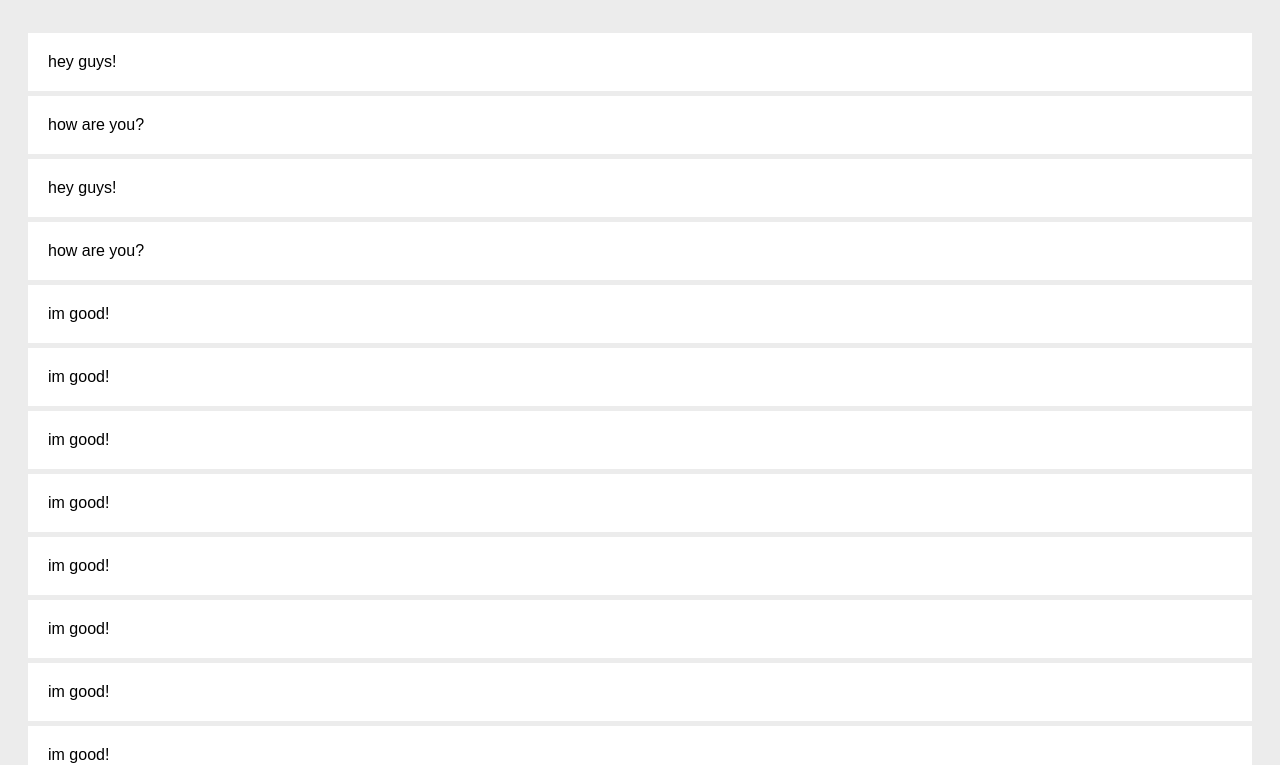
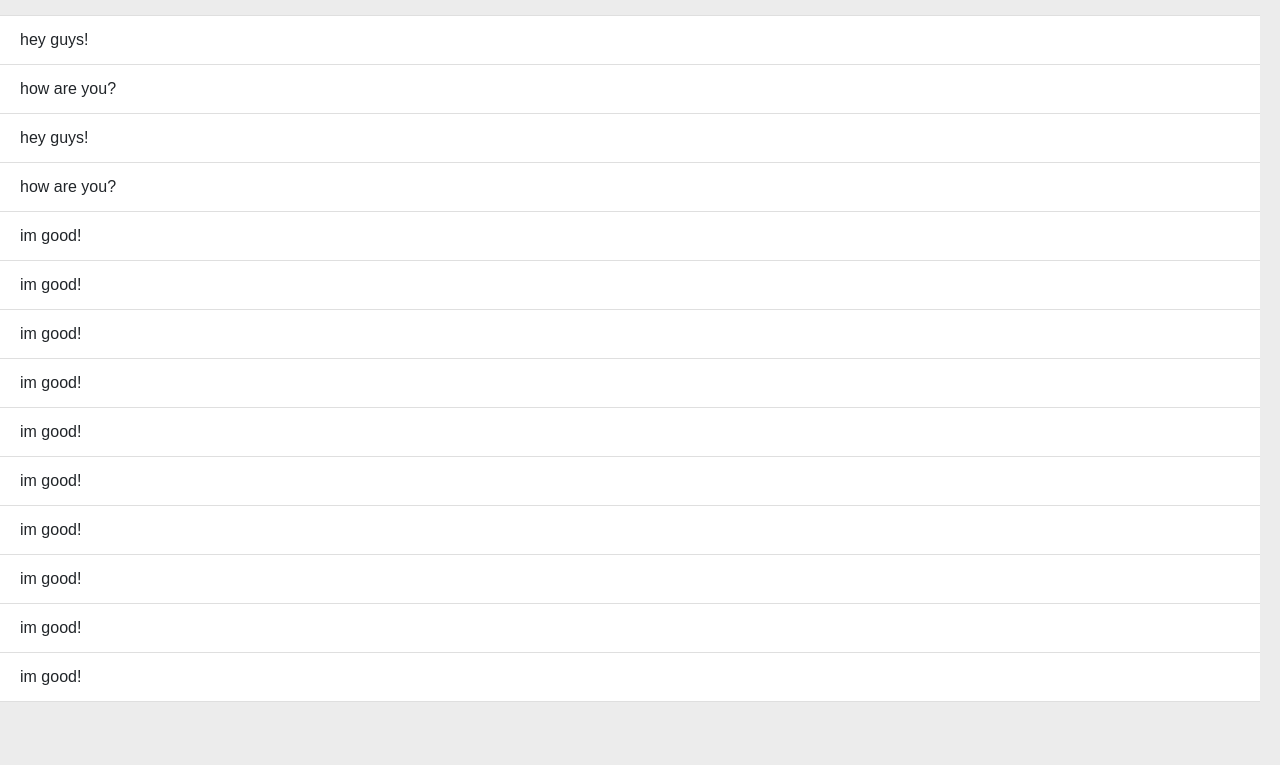
Before and after one commit to ngie-mp/rxjs-learn, a website built with webpack: page index.html in a window 1280 px wide. Shown: the part 101-866 px from the top of the page. After the commit the page ends 822 px from the top, so only its background shows below. Built offline with nearby package versions, Linux system fonts and the light colour scheme.

Commit message:
Add some style

```diff
--- a/index.html
+++ b/index.html
@@ -4,13 +4,16 @@
     <meta charset="UTF-8">
     <meta name="viewport" content="width=device-width, initial-scale=1.0">
     <meta http-equiv="X-UA-Compatible" content="ie=edge">
+    <link rel="stylesheet" href="https://stackpath.bootstrapcdn.com/bootstrap/4.3.1/css/bootstrap.min.css"
+          integrity="sha384-ggOyR0iXCbMQv3Xipma34MD+dH/1fQ784/j6cY/iJTQUOhcWr7x9JvoRxT2MZw1T"
+          crossorigin="anonymous">
     <link rel="stylesheet" href="style.css">
     <title>Learning RxJS Yooho!</title>
 </head>
 <body>
     <h1>Hello, ngie is learning RxJS</h1>
     <p>send help and wish me luck!</p>
-    <ul id="output"></ul>
+    <ul id="output" class="list-group list-group-flush"></ul>
     <script src="/bundle.js"></script>
 </body>
 </html>
--- a/src/code.ts
+++ b/src/code.ts
@@ -35,5 +35,6 @@ function addItem(val:any) {
     var node = document.createElement("li");
     var textnode = document.createTextNode(val);
     node.appendChild(textnode);
+    node.classList.add('list-group-item');
     document.getElementById("output").appendChild(node);
 }
```
